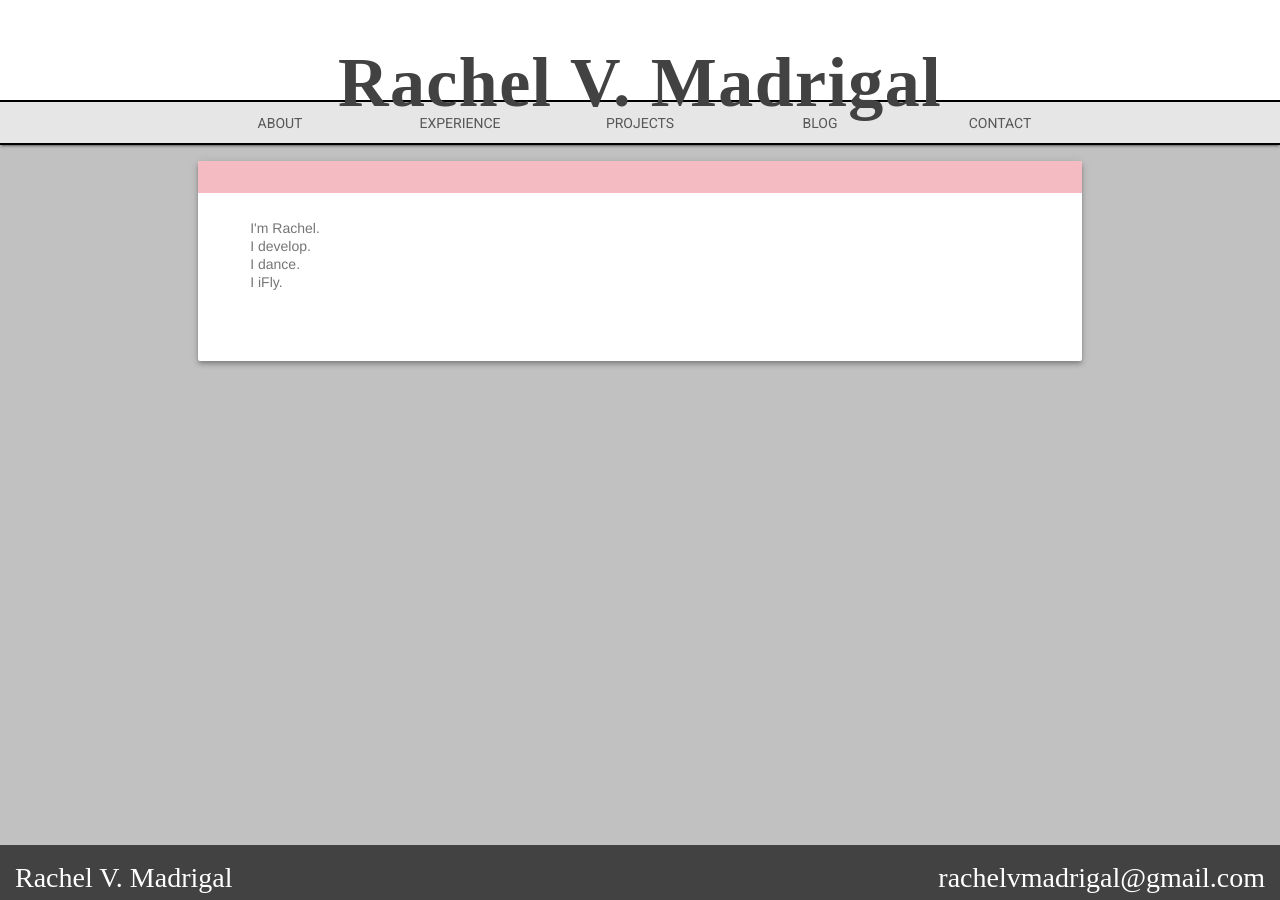
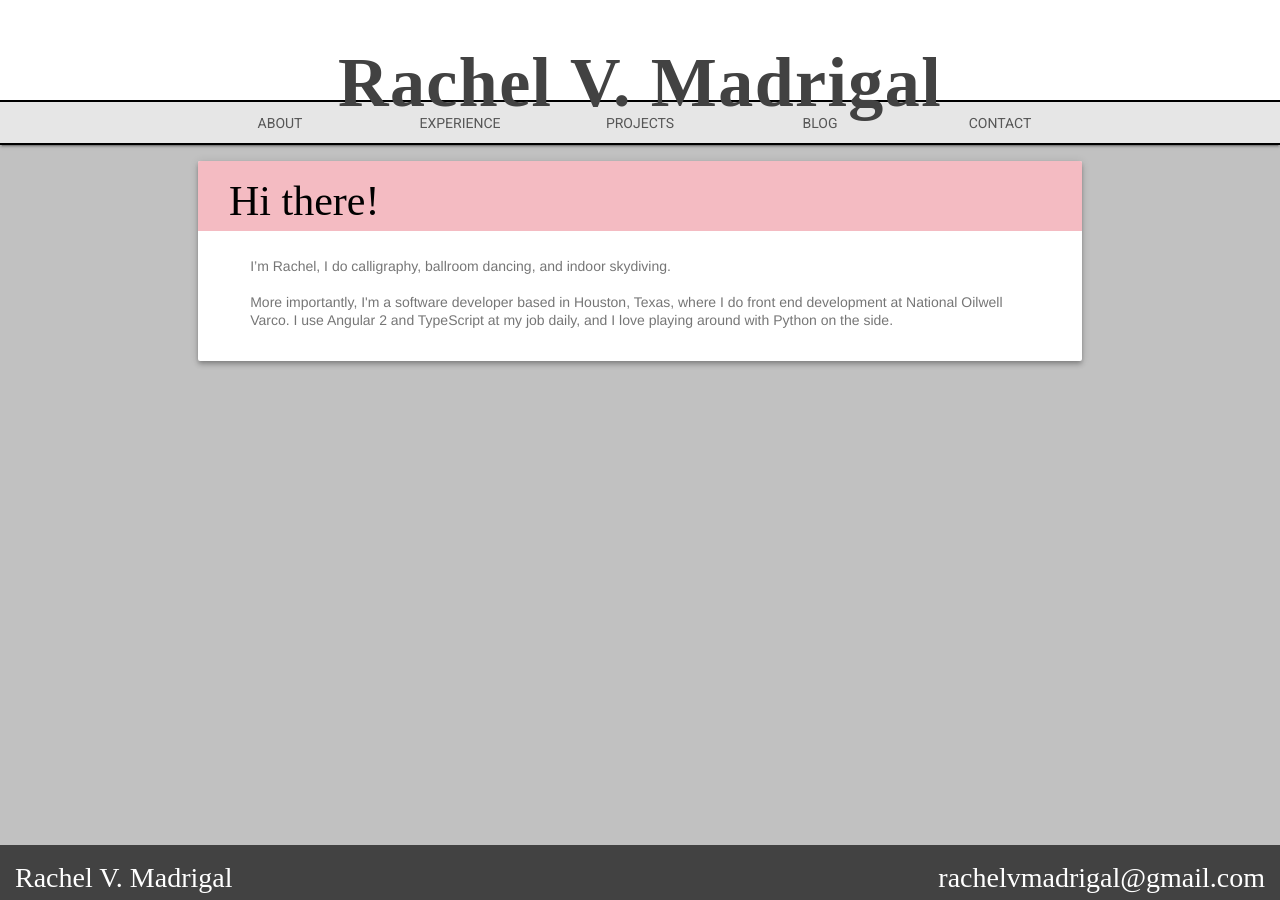
Before and after one commit to rachelmad/rachelmad.github.io, a Jekyll site: the page built from index.html, in a window 1280 px wide. Built offline with Jekyll 4.4.1, drawn with Linux system fonts in a browser that asks for light colours; nearby versions of some CDN libraries; some web fonts are replaced.

Commit message:
(Finally) wrote the about me page

```diff
--- a/index.html
+++ b/index.html
@@ -1,11 +1,11 @@
 ---
 layout: large_card
-card_title: "Hi there!"
+title: "Hi there!"
 ---
 
 <div class="mdl-cell mdl-card__supporting-text padding-top">
-    I'm Rachel. <br>
-    I develop. <br>
-    I dance. <br>
-    I iFly. <br>
+    I’m Rachel, I do calligraphy, ballroom dancing, and indoor skydiving. <br>
+    <br>
+    More importantly, I'm a software developer based in Houston, Texas, where I do front end development at National Oilwell Varco.
+    I use Angular 2 and TypeScript at my job daily, and I love playing around with Python on the side.
 </div>
```
